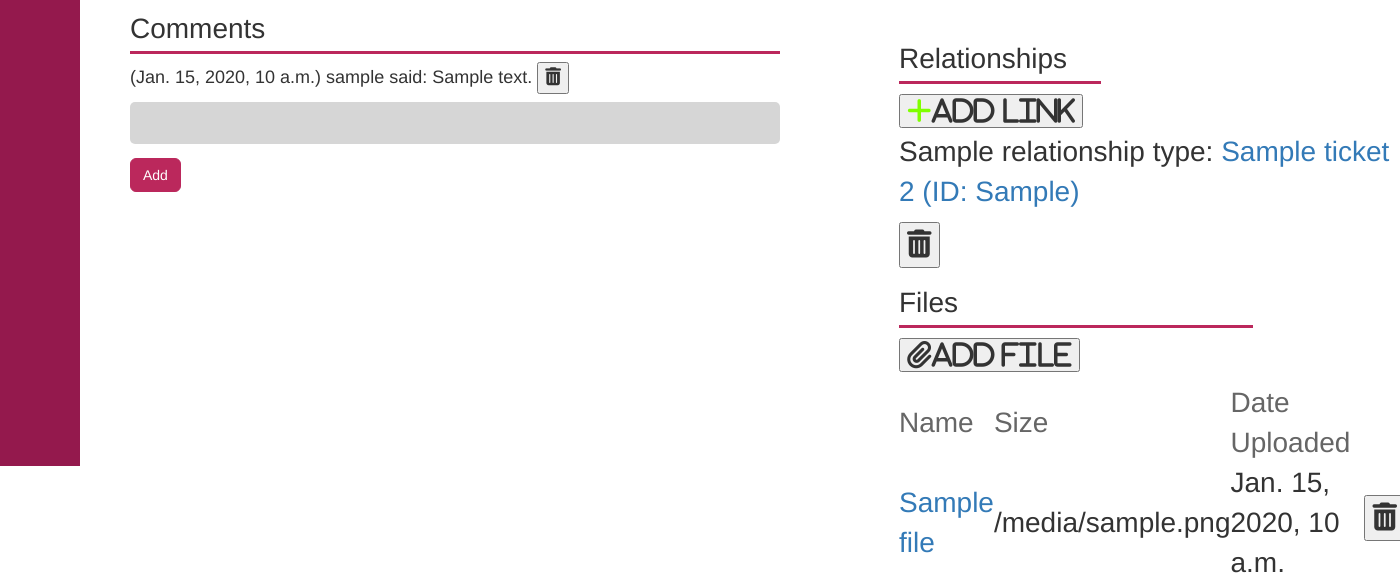
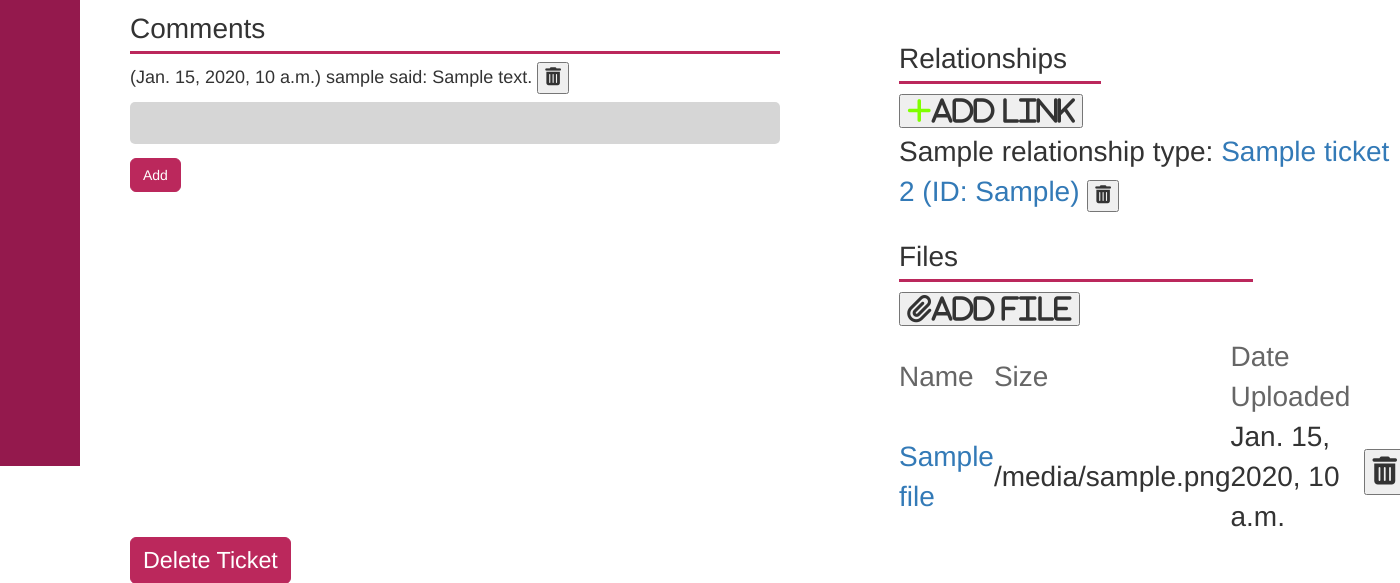
Before and after one commit to BlaiseMahoro/TaskManagement, a Django app: template maroon/task_management/templates/ticket/ticket_detail.html in a window 1400 px wide. Shown: the part 334-917 px from the top of the page. Run offline with Django 3.2, Linux system fonts and the light colour scheme; the template is opened without the code that fills it: most values are stand-ins (such as "Sample title", 1, 10 or a date in 2020); some libraries are stand-ins or nearby versions.

Commit message:
Delete Icon CSS fix

```diff
--- a/maroon/task_management/static/css/ticket_detail.css
+++ b/maroon/task_management/static/css/ticket_detail.css
@@ -169,3 +169,6 @@
     margin-left: 14px;
     margin-bottom: 10px;
 }
+.relationship-block #trash_button {
+    font-size: large;
+}
--- a/maroon/task_management/templates/ticket/ticket_detail.html
+++ b/maroon/task_management/templates/ticket/ticket_detail.html
@@ -165,9 +165,9 @@
                     <a href="{% url 'ticket' relationship.ticket_2.pk %}">
                         {{relationship.ticket_2.title}} (ID: {{relationship.ticket_2.id_in_project}})
                     </a>
-                </p>
-                <button type="button" onclick="deleteLink({{relationship.pk}})"><i class="fa fa-trash"
-                        aria-hidden="true"></i></button>
+
+                    <button type="button" id="trash_button" onclick="deleteLink({{relationship.pk}})"><i class="fa fa-trash"
+                        aria-hidden="true"></i></button></p>
             </div>
             {% endfor %}
         </div>
```
